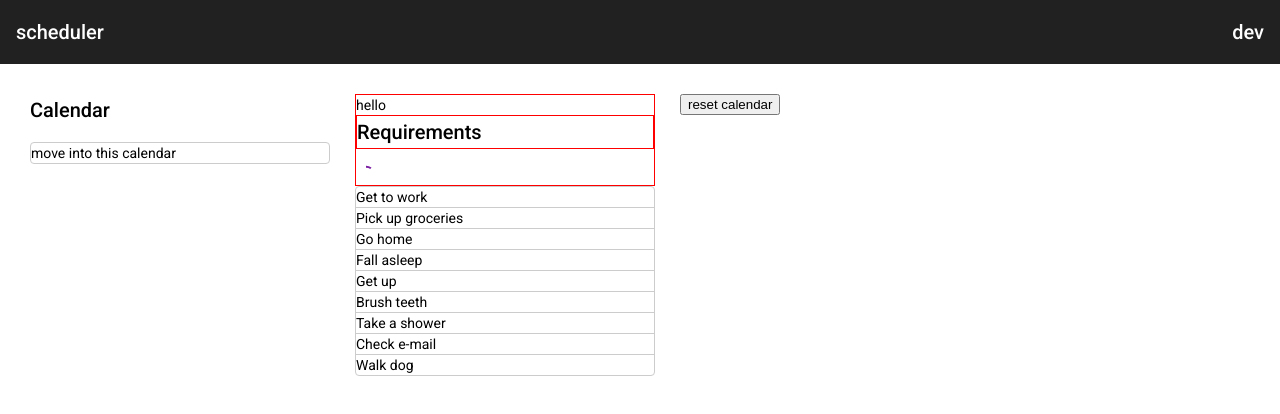
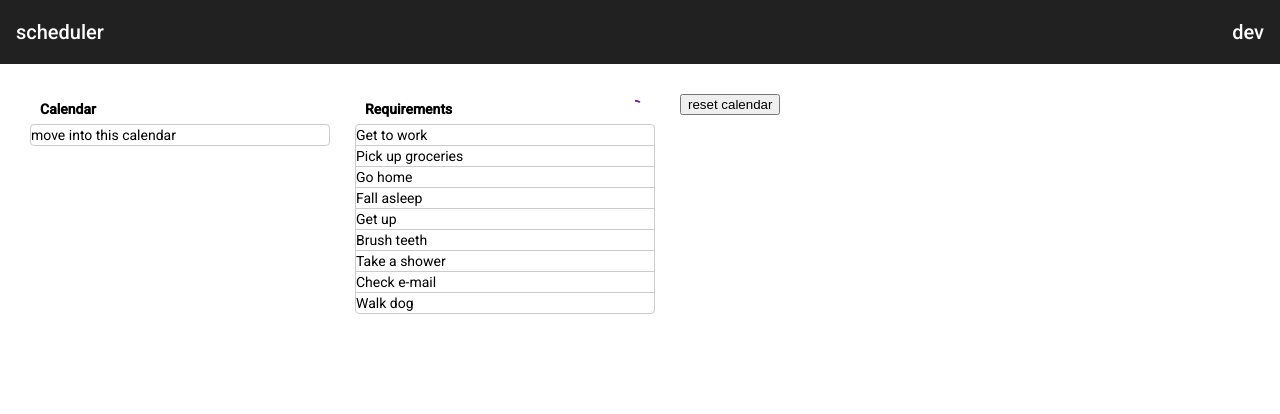
Before and after one commit to chapeI/soe, an Angular app: page / in a window 1280 px wide. Shown: the top 414 px of the page. Built offline with nearby package versions, Linux system fonts and the light colour scheme.

Commit message:
+scheduler.css
list title and progress bar are inline

```diff
--- a/src/app/scheduler/scheduler.component.html
+++ b/src/app/scheduler/scheduler.component.html
@@ -1,5 +1,5 @@
 <div class="dragdrop-container">
-  <h2>Calendar</h2>
+  <div style="font-weight: bold; padding: 5px 10px;">Calendar</div>
   <div
     cdkDropList
     #calendarList="cdkDropList"
@@ -12,9 +12,9 @@
 </div>
 
 <div class="dragdrop-container">
-  <div class="red-border">hello
-    <h2 class="red-border">Requirements</h2>
-    <mat-progress-spinner strokeWidth=2 diameter=20  [value]=calendar.length*10></mat-progress-spinner>
+  <div style="padding: 5px 10px;" >
+    <span style="font-weight: bold;">Requirements</span>
+    <mat-progress-spinner style="float: right;" strokeWidth=2 diameter=20  [value]=calendar.length*10></mat-progress-spinner>
   </div>
   <div
     cdkDropList
--- a/src/styles.css
+++ b/src/styles.css
@@ -5,6 +5,6 @@ body { margin: 0; font-family: Roboto, "Helvetica Neue", sans-serif; }
     color: red
 }
 
-.red-border {
+.rb {
     border: 1px solid red;
 }
```
